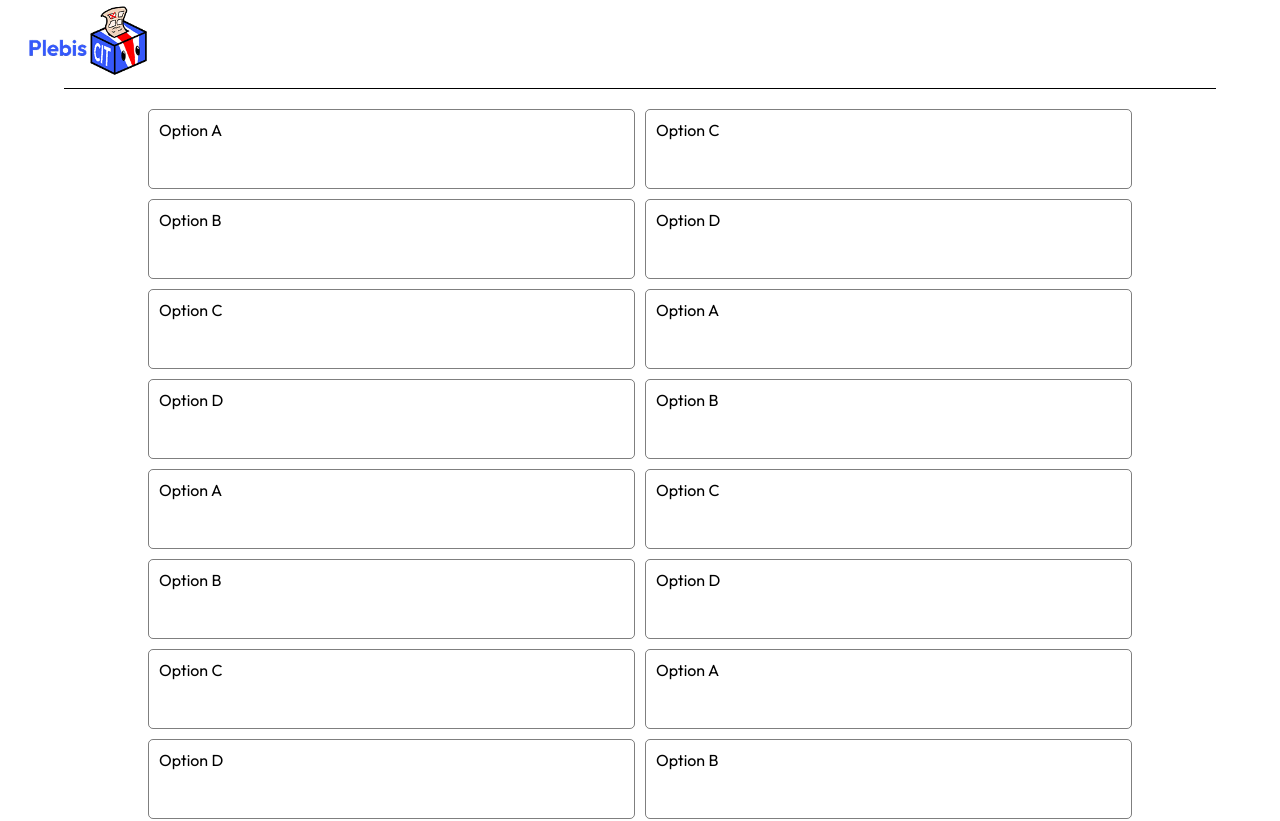
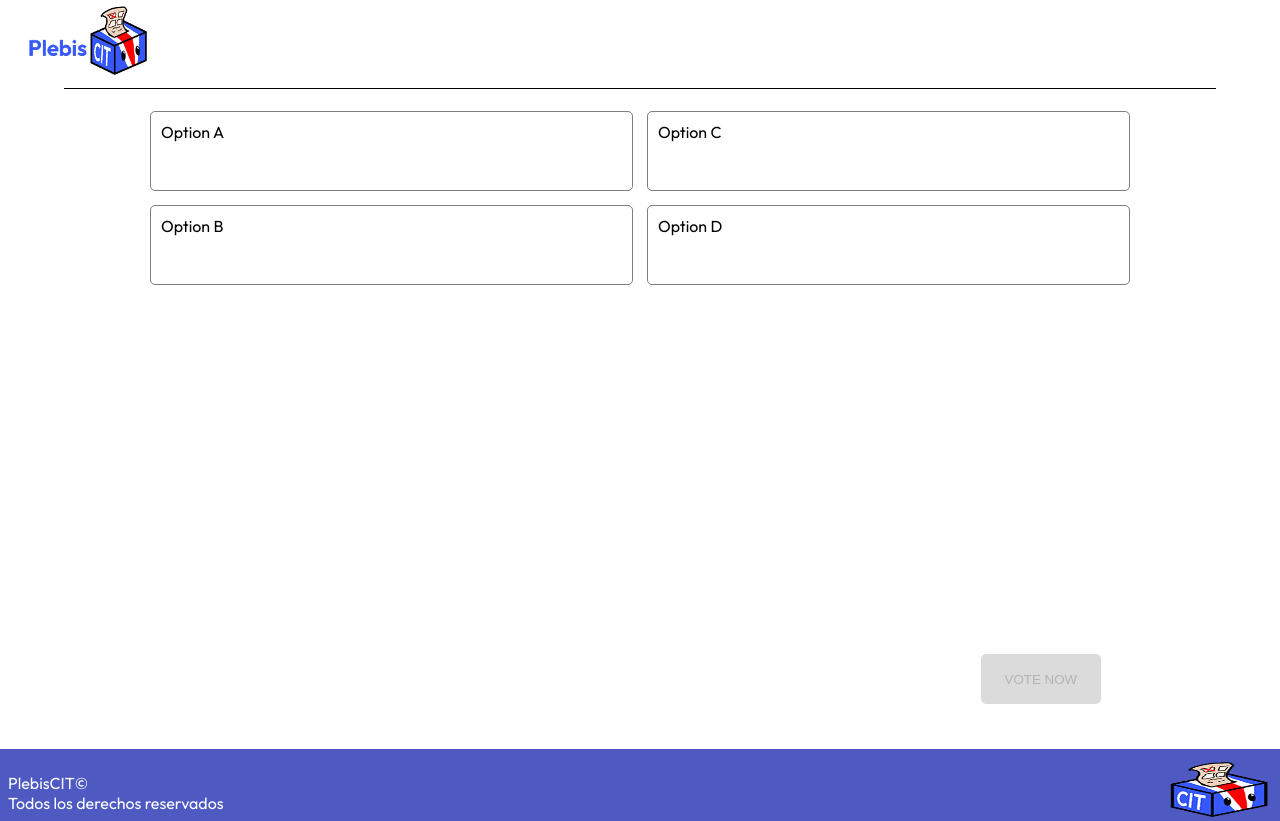
Before and after one commit to G10sr/plebisCIT, a React (Vite) app: page /menuvoting in a window 1280 px wide. Shown: the top 821 px of the page. Built offline with nearby package versions, Linux system fonts and the light colour scheme.

Commit message:
VAMOOS JD

```diff
--- a/src/App.jsx
+++ b/src/App.jsx
@@ -28,7 +28,11 @@ function App(){
 
         <div style={{ flex: 1 }}>
           <Routes>
-            <Route path="/" element={<Home/>}/>
+            <Route path="/" element={
+              <CleanHistoryWrapper>
+                <Home />
+              </CleanHistoryWrapper>
+              }/>
             <Route path="/admin" element={<Admin/>}/>
 
             {/* Aplicamos la Opción 2 aquí */}
@@ -40,9 +44,15 @@ function App(){
                 </CleanHistoryWrapper>
               }
             />
-
+            <Route
+              path="/vote"
+              element={
+                <CleanHistoryWrapper>
+                  <Voting/>
+                </CleanHistoryWrapper>
+              }
+            />
             <Route path="/menuvotingAdmin" element={<MenuVotingAdmin/>}/>
-            <Route path="/vote" element={<Voting/>}/>
             <Route path="/adminsettings" element={<AdminSettings/>}/>
 
             {/* Redirección opcional para limpiar el rastro de /home si alguien lo escribe */}
--- a/src/assets/css/MenuVoting.css
+++ b/src/assets/css/MenuVoting.css
@@ -1,5 +1,5 @@
 .VotingList{
-    min-height: 100vh;
+    min-height: 80vh;
     margin-inline: 20px;
     display: flex;
     flex-direction: column;
--- a/src/assets/css/VoteList.css
+++ b/src/assets/css/VoteList.css
@@ -67,3 +67,29 @@
     gap: 8px; /* Espacio pequeño entre botones */
     margin-top: 10px; /* Asegura separación si el texto es largo */
 }
+
+.enterVoteBtn{
+    position: fixed;
+    bottom: 12%;
+    width: 120px; /* mejor fijo que vw */
+    height: 50px;
+    border-radius: 5px;
+    border: none;
+    background-color: var(--C-blue);
+    right:14%;
+}
+
+
+.enterVoteBtn:disabled {
+    background-color: #ccc;
+    cursor: not-allowed;
+    opacity: 0.7;
+}
+.enterVoteBtn:not(:disabled):hover {
+    background-color: var(--C-blueLow);
+}
+
+.enterVoteBtn:not(:disabled):active {
+    background-color: var(--C-blueShaded);
+    color: white;
+}
--- /dev/null
+++ b/src/assets/css/VoteListSelected.css
@@ -0,0 +1,9 @@
+.voteObject {
+  border: 2px solid transparent;
+  cursor: pointer;
+  transition: 0.2s;
+}
+
+.voteObject.selected .divObj{
+  border: 2px solid blue;
+}
--- a/src/components/VoteList.jsx
+++ b/src/components/VoteList.jsx
@@ -1,47 +1,22 @@
-
+import { useNavigate } from "react-router-dom";
 import { useState } from "react";
 import "../assets/css/VoteList.css";
+import "../assets/css/VoteListSelected.css";
+
 
 function VoteObject() {
+  const [selectedId, setSelectedId] = useState(null);
+  const navigate = useNavigate();
   const [items] = useState([
-    { id: 1, name: "Option A" },
-    { id: 2, name: "Option B" },
-    { id: 3, name: "Option C" },
-    { id: 4, name: "Option D" },
-    { id: 1, name: "Option A" },
-    { id: 2, name: "Option B" },
-    { id: 3, name: "Option C" },
-    { id: 4, name: "Option D" },
-    { id: 1, name: "Option A" },
-    { id: 2, name: "Option B" },
-    { id: 3, name: "Option C" },
-    { id: 4, name: "Option D" },
-    { id: 1, name: "Option A" },
-    { id: 2, name: "Option B" },
-    { id: 3, name: "Option C" },
-    { id: 4, name: "Option D" },
-    { id: 1, name: "Option A" },
-    { id: 2, name: "Option B" },
-    { id: 3, name: "Option C" },
-    { id: 4, name: "Option D" },
-    { id: 1, name: "Option A" },
-    { id: 2, name: "Option B" },
-    { id: 3, name: "Option C" },
-    { id: 4, name: "Option D" },
-    { id: 1, name: "Option A" },
-    { id: 2, name: "Option B" },
-    { id: 3, name: "Option C" },
-    { id: 4, name: "Option D" },
-    { id: 1, name: "Option A" },
-    { id: 2, name: "Option B" },
-    { id: 3, name: "Option C" },
-    { id: 4, name: "Option D" },
     { id: 1, name: "Option A" },
     { id: 2, name: "Option B" },
     { id: 3, name: "Option C" },
     { id: 4, name: "Option D" },
 
   ]);
+  const handleSelect = (id) => {
+    setSelectedId(id);
+  };
 
   const half = Math.ceil(items.length / 2);
   const leftColumn = items.slice(0, half);
@@ -52,8 +27,12 @@ function VoteObject() {
 
       {/* Columna izquierda */}
       <div className="column">
-        {leftColumn.map((product) => (
-          <div key={product.id} className="voteObject">
+        {leftColumn.map((product, index) => (
+            <div
+              key={`${product.id}-${index}`} // temporal si no corriges IDs
+              className={`voteObject ${selectedId === product.id ? "selected" : ""}`}
+              onClick={() => handleSelect(product.id)}
+            >
               <div className="divObj">
                 {product.name}
               </div>
@@ -63,15 +42,25 @@ function VoteObject() {
 
       {/* Columna derecha */}
       <div className="column">
-        {rightColumn.map((product) => (
-          <div key={product.id} className="voteObject">
+        {rightColumn.map((product, index) => (
+          <div
+            key={`${product.id}-${index}`} // temporal si no corriges IDs
+            className={`voteObject ${selectedId === product.id ? "selected" : ""}`}
+            onClick={() => handleSelect(product.id)}
+          >
             <div className="divObj">
               {product.name}
             </div>
           </div>
         ))}
       </div>
-
+      <button
+        className="enterVoteBtn"
+        disabled={!selectedId}
+        onClick={() => navigate("/vote", { replace: true })}
+        >
+        VOTE NOW
+      </button>
     </div>
   );
 }
```
Lines whose indentation alone changed are shown as unchanged.
